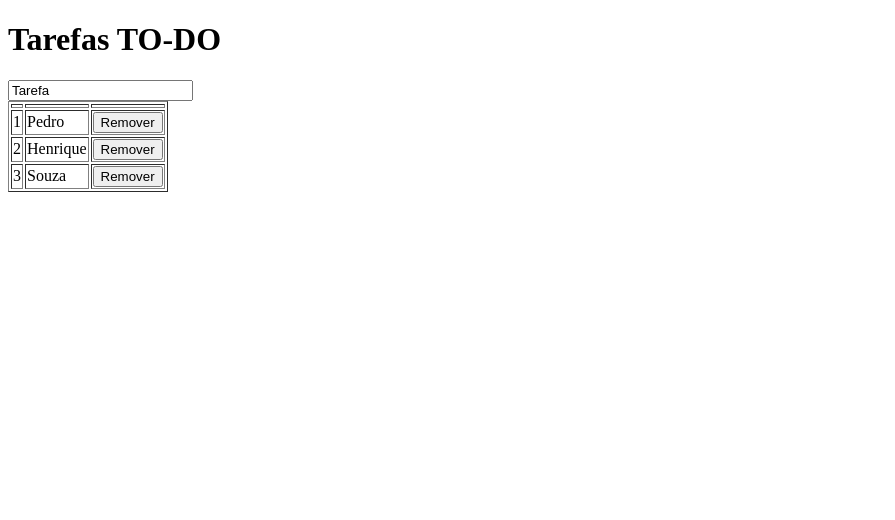
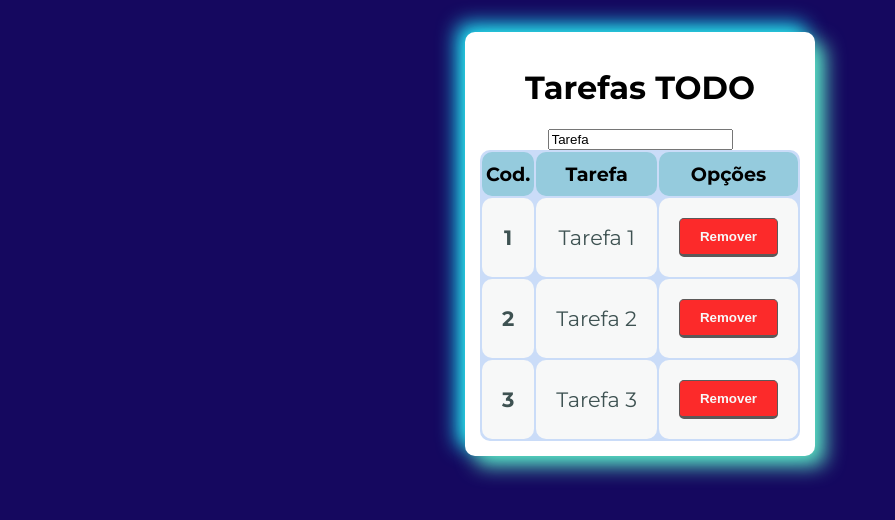
Before and after one commit to pedrohsa1/To-Do-Vue, a Vue app in the folder project-todo/: page / in a window 1280 px wide. Shown: the top 520 px of the page, without its empty margins (0-895 px from the left). Built offline with nearby package versions, Linux system fonts and the light colour scheme.

Commit message:
Aplicando estilo no projeto

```diff
--- a/project-todo/src/App.vue
+++ b/project-todo/src/App.vue
@@ -16,7 +16,83 @@ export default {
 </script>
 
 <style>
-#app {
+@import url("https://fonts.googleapis.com/css?family=Montserrat:400,700");
+
+body{
+  background-color: rgb(21, 8, 95);
+  font-family: "Montserrat", sans-serif;
+  display: grid;
+  justify-items: center;
+}
+
+#app{
 
 }
+
+.btn_danger{
+  background-color: #fc2a2a;
+}
+
+.btn{
+  border: 1px solid rgb(92, 89, 89);
+  padding: 10px 20px;
+  cursor: pointer;
+  color: #f7f8f8;
+  font-weight: bold;
+  border-radius: 5px;
+  border-bottom: 3px solid rgb(92, 89, 89);
+}
+
+.btn:hover{
+  text-shadow: 1px 1px 1px black;
+  border-bottom: 1px;
+  margin-top: 2px;
+}
+
+body, html {
+  margin: 0;
+  height: 100%;
+}
+
+table {
+  margin: 0px;
+  padding: 0px;
+  list-style-type: none;
+  width: 100%;
+  border-radius: 10px;
+  border-color: #afb5f5;
+  background-color: #cadcf8;
+}
+
+table tr td{
+  padding: 20px;
+  font-size: 1.3em;
+  background-color: #f7f8f8;
+  margin-bottom: 2px;
+  color: #3e5252;
+  border-radius: 10px;
+  border: 0px;
+}
+
+table thead th{
+  background-color: rgb(149, 203, 221) !important;
+  font-size: 1.2em;
+  padding: 10px 0px;
+  text-align: center !important;
+  border-radius: 10px;
+}
+
+.colPequeno {
+  width: 5%;
+}
+
+.card{
+  margin-top:2em;
+  background-color: #fff;
+  box-shadow: 10px 10px 20px rgb(92, 230, 196), -8px -8px 20px rgb(32, 237, 252);
+  border-radius: 10px;
+  padding:15px;
+  text-align: center !important;
+}
+
 </style>
--- a/project-todo/src/components/Tarefas.vue
+++ b/project-todo/src/components/Tarefas.vue
@@ -1,5 +1,5 @@
 <template>
-  <div>
+  <div class="card">
 
     <h1>{{titulo}}</h1>
 
@@ -8,19 +8,19 @@
            v-model="nome"
            v-on:keyup.enter="addTarefa()"/>
 
-    <table border="1px">
+    <table>
       <thead>
-        <th></th>
-        <th></th>
-        <th></th>
+        <th>Cod.</th>
+        <th>Tarefa</th>
+        <th>Opções</th>
       </thead>
       <tbody>
         <tr v-for="(tarefa, index) in tarefas" :key="index">
-            <td>{{index + 1}}</td>
+            <td><strong>{{index + 1}}</strong></td>
             <!--<td>{{tarefa.id}}</td>-->
             <td>{{tarefa.nome}}</td>
             <td>
-              <button class="btn" @click="remover(tarefa)">Remover</button>
+              <button class="btn btn_danger" @click="remover(tarefa)">Remover</button>
             </td>
         </tr>
       </tbody>
@@ -33,12 +33,12 @@
 export default {
   data(){
     return {
-      titulo: "Tarefas TO-DO",
+      titulo: "Tarefas TODO",
       nome: "Tarefa",
       tarefas: [
-        {id: 1, nome: "Pedro"},
-        {id: 2, nome: "Henrique"},
-        {id: 3, nome: "Souza"},
+        {id: 1, nome: "Tarefa 1"},
+        {id: 2, nome: "Tarefa 2"},
+        {id: 3, nome: "Tarefa 3"},
       ]
     }
   },
```
